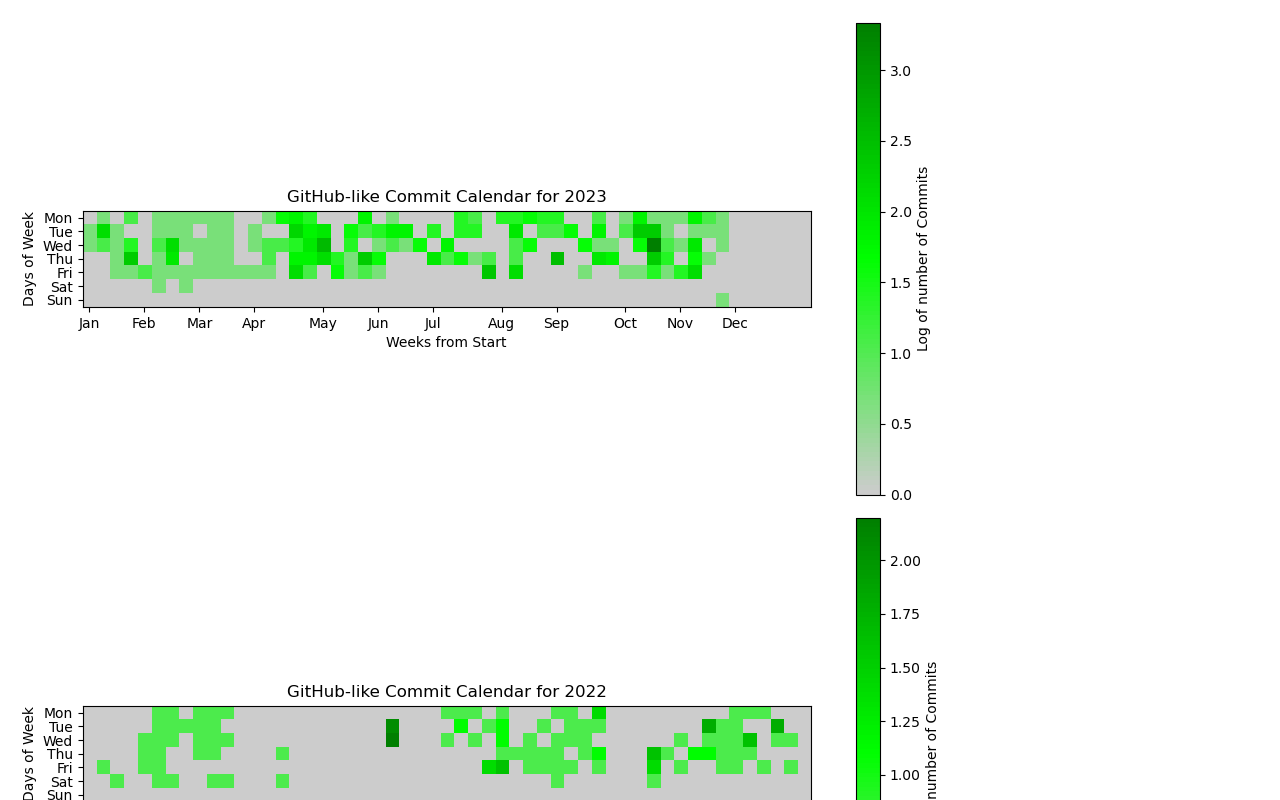
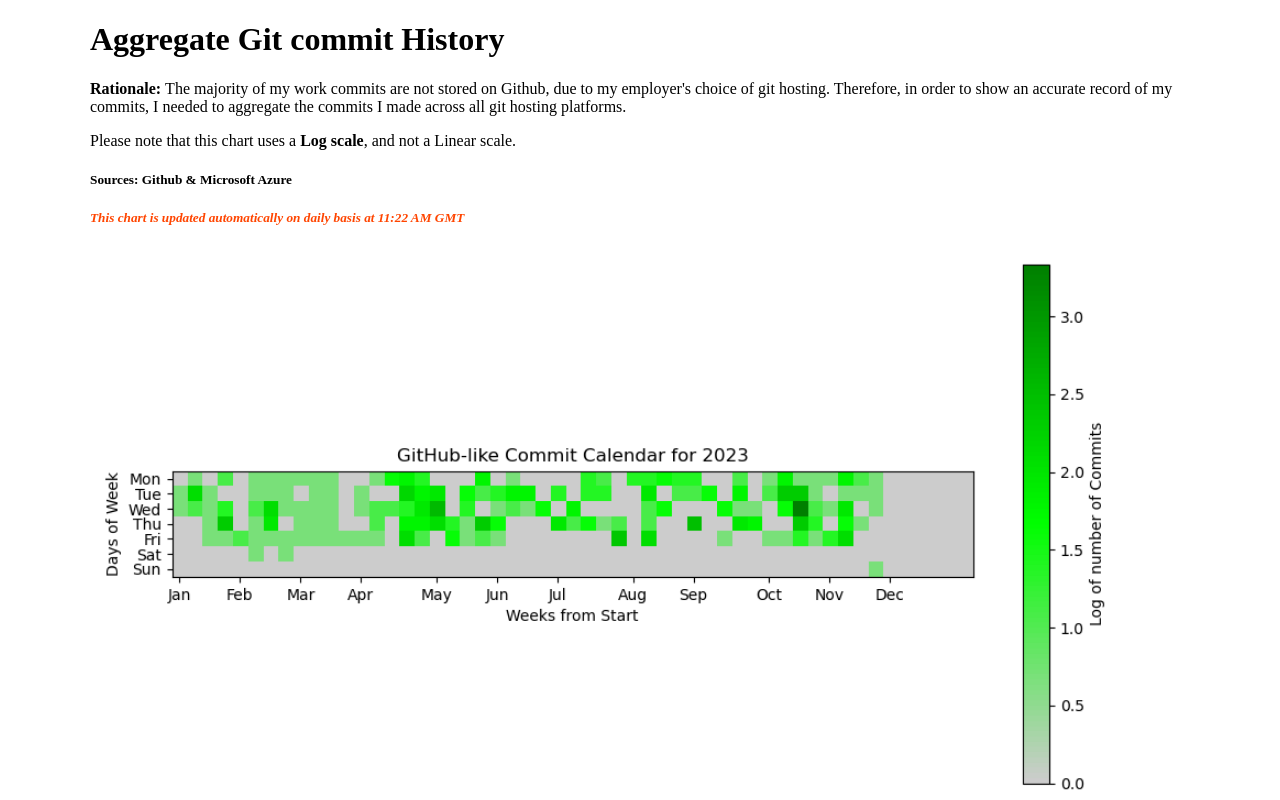
Before and after one commit to GaryBleasdale/shopify_portfolio, a plain HTML site: page git_history.html in a window 1280 px wide. Shown: the top 800 px of the page. Drawn offline with Linux system fonts and the light colour scheme.

Commit message:
added written context, styling and metadata to the page

```diff
--- a/git_history.html
+++ b/git_history.html
@@ -3,9 +3,23 @@
 <head>
     <meta charset="UTF-8">
     <meta name="viewport" content="width=device-width, initial-scale=1.0">
-    <title>Document</title>
+    <title>Aggregate Git commit History</title>
+    <link href="images/favicon1.png" rel="shortcut icon" type="image/x-icon">
+    <link href="images/webclip.png" rel="apple-touch-icon">
 </head>
 <body>
-    <img src="nested_repos_calendar.png"/>
+    <div style="width:90%;max-width:1100px;margin:auto">
+        <div>
+            <h1>Aggregate Git commit History</h1>
+            <p><span style="font-weight:bold;font-size:16px">Rationale: </span><span>The majority of my work commits are not stored on Github, due to my employer's choice of git hosting.  Therefore, in order to show an accurate record of my commits, I needed to aggregate the commits I made across all git hosting platforms. </span></p>
+            <p>Please note that this chart uses a <strong>Log scale</strong>, and not a Linear scale.</p>
+            <h5>Sources: Github & Microsoft Azure</h5>
+            <h5 style="font-style:italic; color:orangered">This chart is updated automatically on daily basis at 11:22 AM GMT</h5>
+        </div>
+        <div width:100%>
+            <img src="nested_repos_calendar.png" style="width:100%"/>
+        </div>
+    </div>
+
 </body>
 </html>
```
